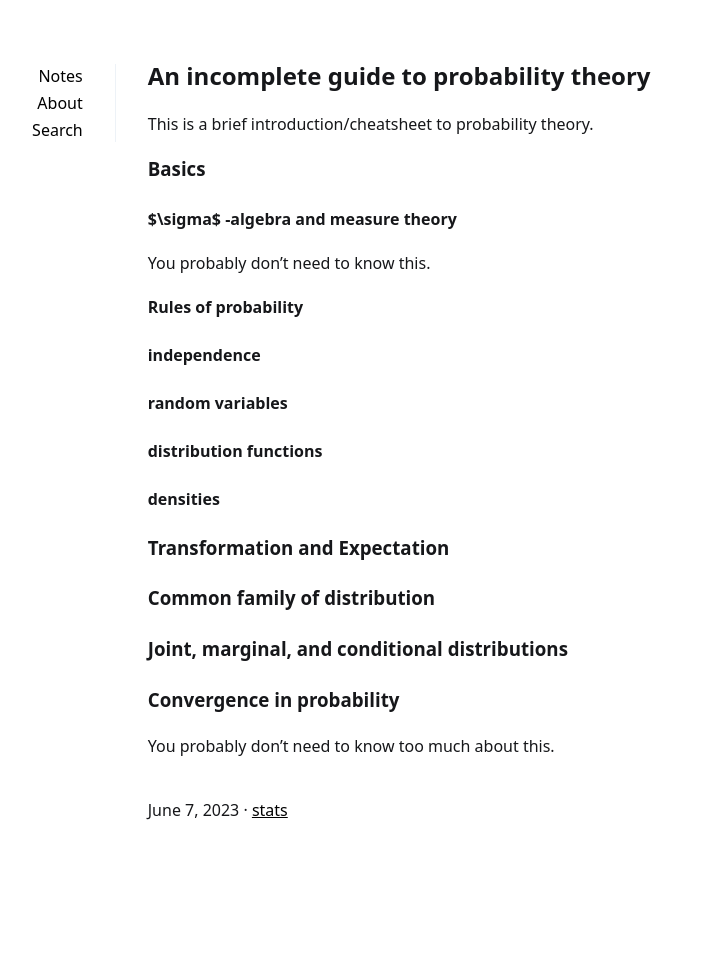
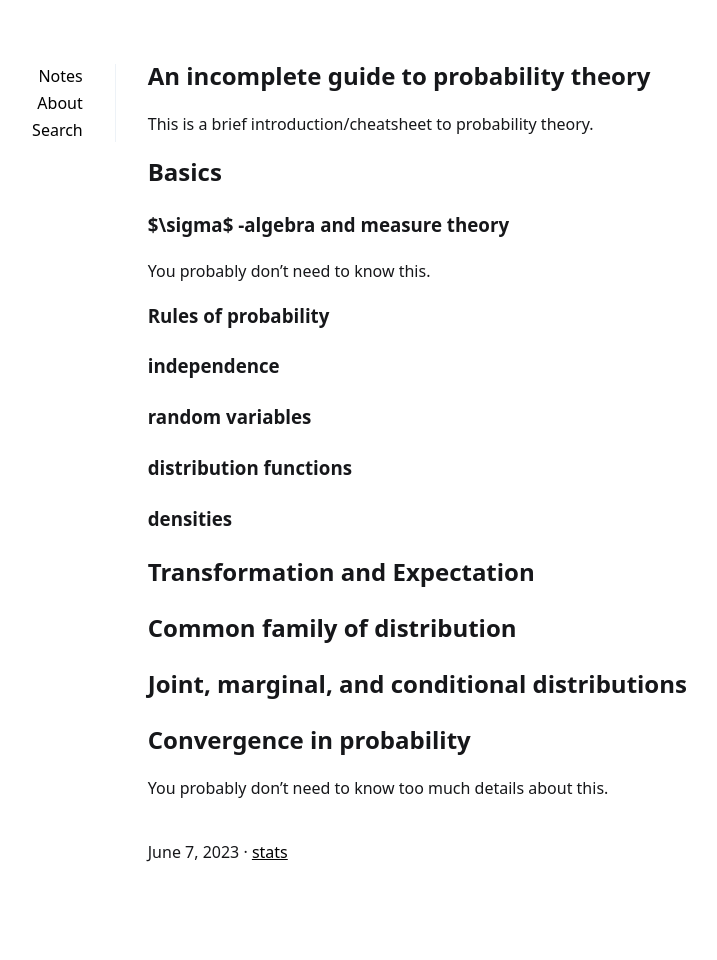
Before and after one commit to acneyouth1996/notes, a Jekyll site: the page built from _posts/2023-06-07-prob-theory.md, in a window 1280 px wide. Shown: the whole page, without its empty margins (205-922 px from the left). Built offline with Jekyll 4.4.1, drawn with Linux system fonts in a browser that asks for light colours; before the commit the page ends 918 px from its top, so only the background shows below that.

Commit message:
new post

```diff
--- a/_posts/2023-06-07-prob-theory.md
+++ b/_posts/2023-06-07-prob-theory.md
@@ -14,16 +14,16 @@ render_with_liquid: true
 This is a brief introduction/cheatsheet to probability theory.
 
 
-### Basics
-#### $\sigma$ -algebra and measure theory
+## Basics
+### $\sigma$ -algebra and measure theory
 You probably don't need to know this.
-#### Rules of probability
-#### independence
-#### random variables
-#### distribution functions
-#### densities
-### Transformation and Expectation
-### Common family of distribution
-### Joint, marginal, and conditional distributions
-### Convergence in probability
-You probably don't need to know too much about this.
+### Rules of probability
+### independence
+### random variables
+### distribution functions
+### densities
+## Transformation and Expectation
+## Common family of distribution
+## Joint, marginal, and conditional distributions
+## Convergence in probability
+You probably don't need to know too much details about this.
```
Also changed, not shown: 7 other files.
